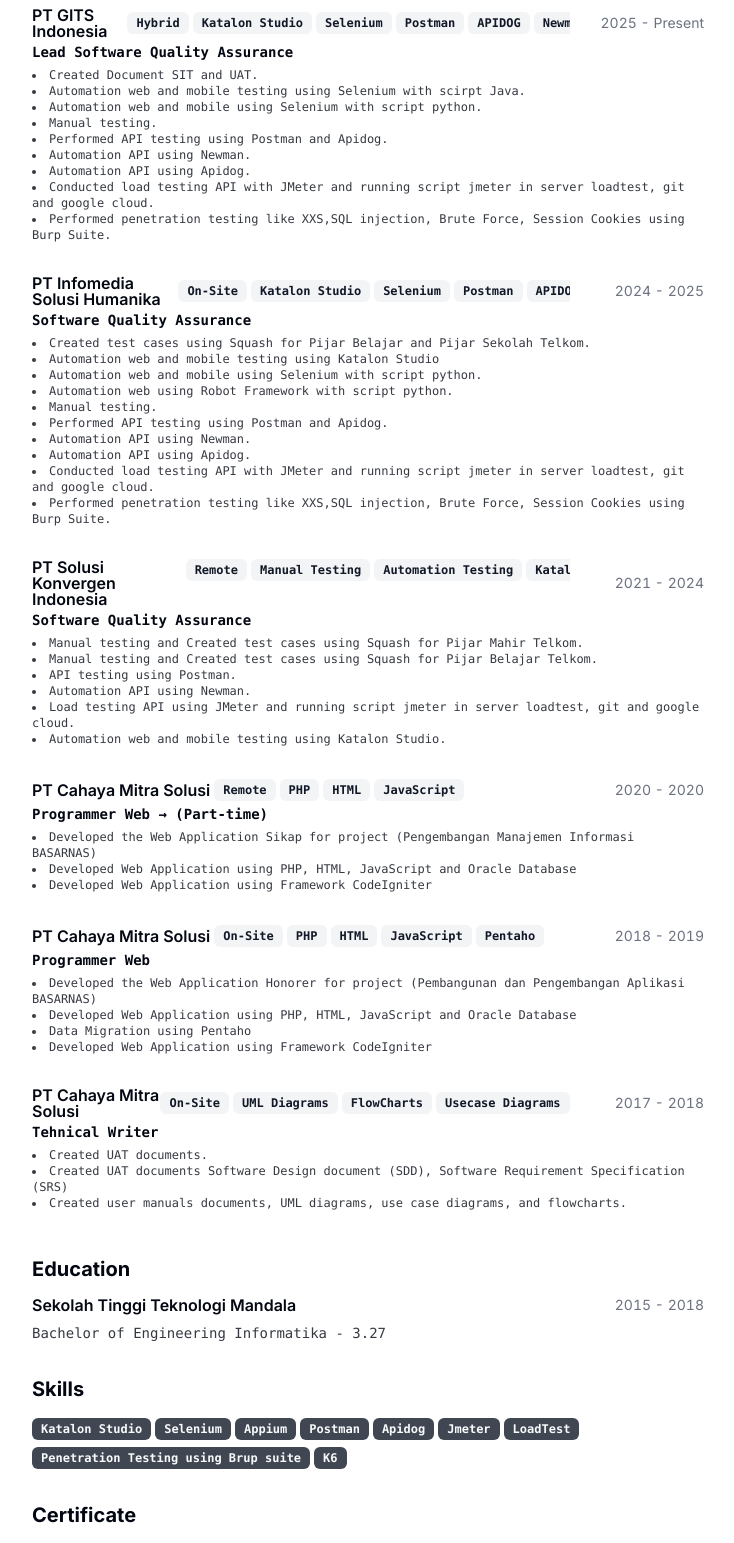
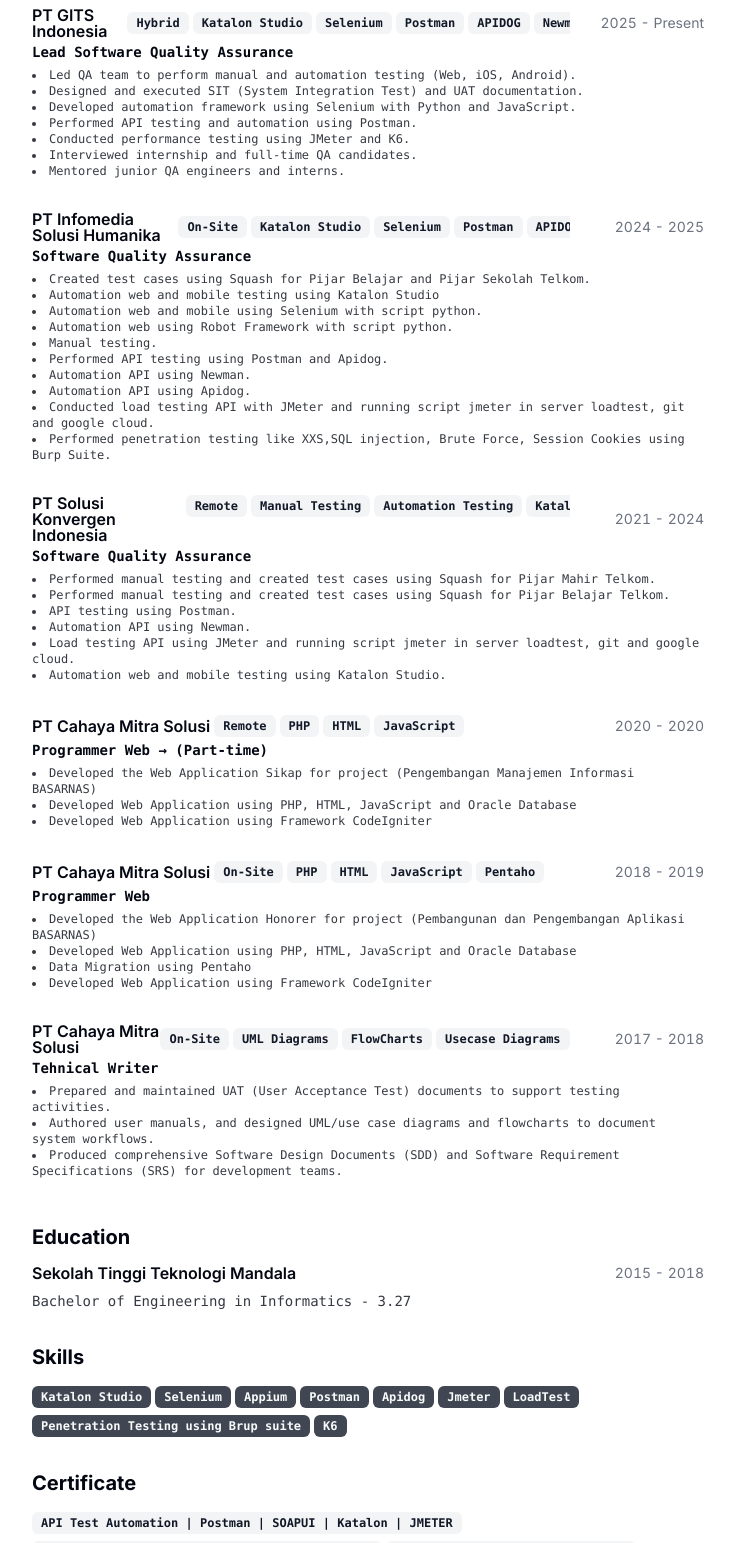
Before and after one commit to ardiansyah92/ardiansyah92.github.io, a plain HTML site: page index.html in a window 1280 px wide. Shown: the part 443-1986 px from the top of the page, without its empty margins (272-1006 px from the left). Drawn offline with Linux system fonts and the light colour scheme; a script that the page names is missing; files whose address does not match are found by name.

Commit message:
update work experience

```diff
--- a/index.html
+++ b/index.html
@@ -545,32 +545,25 @@
 
                       <ul class="list-inside list-disc">
                         <li>
-                          Created Document SIT and UAT.
-                        </li>
-                        <li>
-                          Automation web and mobile testing using Selenium with scirpt Java.
-                        </li>
-                        <li>
-                          Automation web and mobile using Selenium with script python.
-                        </li>
-                        <li>
-                          Manual testing.
-                        </li>
-                        <li>
-                          Performed API testing using Postman and Apidog.
-                        </li>
-                        <li>
-                          Automation API using Newman.
-                        </li>
-                        <li>
-                          Automation API using Apidog.
-                        </li>
-                        <li>
-                          Conducted load testing API with JMeter and running script jmeter in server loadtest, git and google cloud.
-                        </li>
-                        <li>
-                          Performed penetration testing like XXS,SQL injection, Brute Force, Session Cookies using Burp Suite.
-                        </li>
+                          Led QA team to perform manual and automation testing (Web, iOS, Android).
+                        </li>
+                        <li>
+                          Designed and executed SIT (System Integration Test) and UAT documentation.
+                        </li>
+                        <li>
+                          Developed automation framework using Selenium with Python and JavaScript.
+                        </li>
+                        <li>
+                          Performed API testing and automation using Postman.
+                        </li>
+                        <li>
+                          Conducted performance testing using JMeter and K6.
+                        </li>
+                        <li>
+                          Interviewed internship and full-time QA candidates.
+                        </li>
+                        <li>
+                          Mentored junior QA engineers and interns.
                       </ul>
                     </div>
                     <div class="mt-2">
@@ -818,10 +811,10 @@
 
                       <ul class="list-inside list-disc">
                         <li>
-                          Manual testing and Created test cases using Squash for Pijar Mahir Telkom.
-                        </li>
-                        <li>
-                          Manual testing and Created test cases using Squash for Pijar Belajar Telkom.
+                          Performed manual testing and created test cases using Squash for Pijar Mahir Telkom.
+                        </li>
+                        <li>
+                          Performed manual testing and created test cases using Squash for Pijar Belajar Telkom.
                         </li>
                         <li>
                           API testing using Postman.
@@ -1153,13 +1146,13 @@
 
                       <ul class="list-inside list-disc">
                         <li>
-                          Created UAT documents.
-                        </li>
-                        <li>
-                          Created UAT documents Software Design document (SDD), Software Requirement Specification (SRS)
-                        </li>
-                        <li>
-                          Created user manuals documents, UML diagrams,  use case diagrams, and flowcharts.
+                         Prepared and maintained UAT (User Acceptance Test) documents to support testing activities.
+                        </li>
+                        <li>
+                          Authored user manuals, and designed UML/use case diagrams and flowcharts to document system workflows.
+                        </li>
+                        <li>
+                          Produced comprehensive Software Design Documents (SDD) and Software Requirement Specifications (SRS) for development teams.
                         </li>
 
                       </ul>
@@ -1202,7 +1195,7 @@
                     class="text-pretty font-mono text-sm mt-2 text-foreground/80 print:text-[12px]"
                     aria-labelledby="education-wrocław-university-of-technology"
                   >
-                    Bachelor of Engineering Informatika - 3.27
+                    Bachelor of Engineering in Informatics - 3.27
                   </div>
                 </div>
               </article>
```
